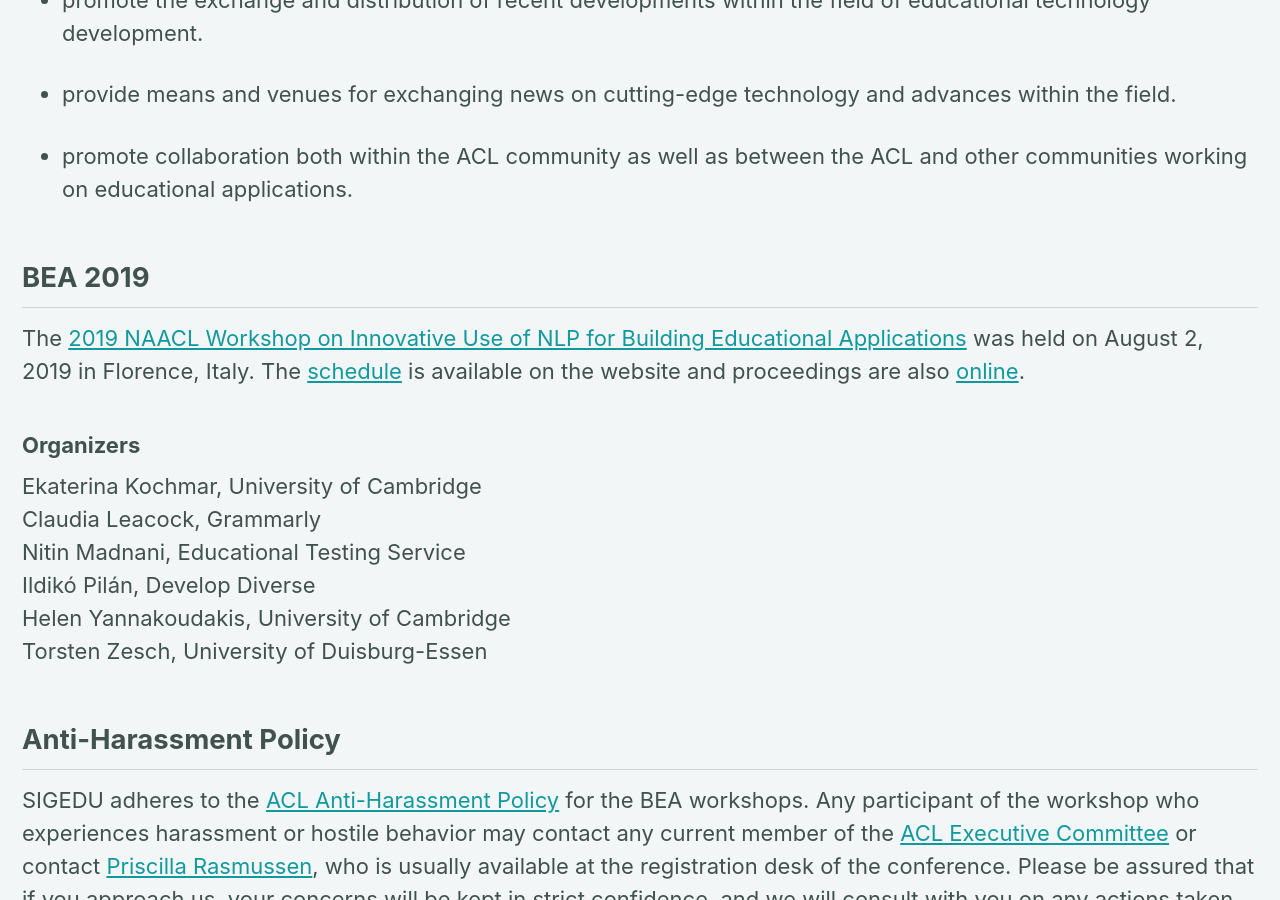
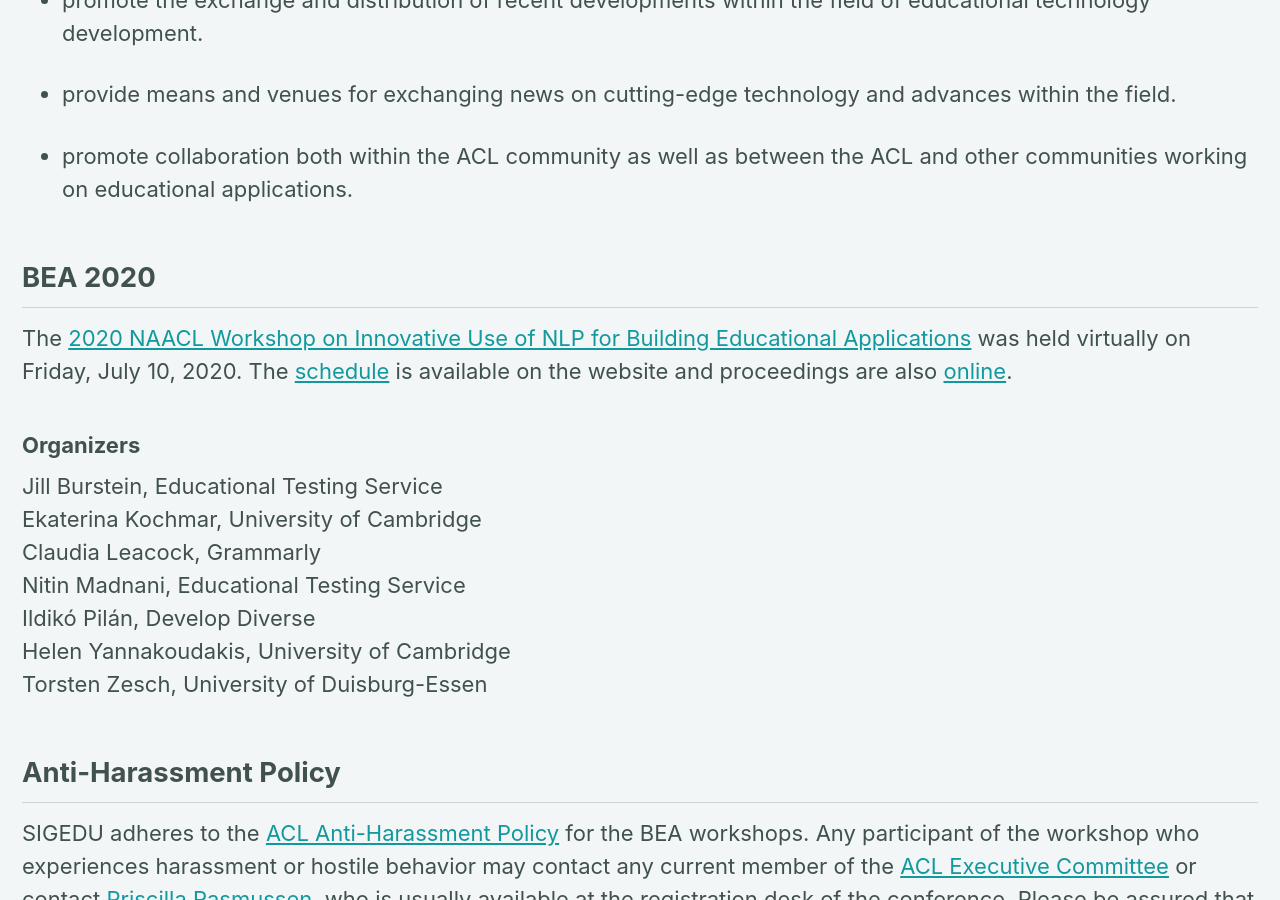
Before and after one commit to sigedu-org/website, a Jekyll site: the page built from _pages/home.md, in a window 1280 px wide and 900 px high, scrolled down 1507 px. Built offline with Jekyll 4.4.1, drawn with Linux system fonts in a browser that asks for light colours; cached includes are drawn as plain includes; nearby versions of some CDN libraries.

Commit message:
Update home page.

```diff
--- a/_pages/home.md
+++ b/_pages/home.md
@@ -10,10 +10,10 @@ excerpt: "Special Interest Group for Building Educational Applications<br/><br/>
 
 <h2>News</h2>
 
-**July 15, 2020**. Thanks everyone for a great virtual BEA workshop! Slides for the workshop presentations are now linked from the [schedule](/bea/current#schedule). If you don't see your slides yet, make sure you [email](mailto:bea.nlp.workshop@gmail.com) them to us.
+**July 15, 2020**. Thanks everyone for a great virtual BEA workshop! Slides for the workshop presentations are now linked from the [schedule](/bea/2020#schedule). If you don't see your slides yet, make sure you [email](mailto:bea.nlp.workshop@gmail.com) them to us.
 {: .notice--info}
 
-**July 9, 2020**.  We have posted some [useful notes](/bea/current#attending-virtually) for the new virtual workshop format. Note that this is the first ever virtual BEA, so please bear with us if things don't work as expected!
+**July 9, 2020**.  We have posted some [useful notes](/bea/2020#attending-virtually) for the new virtual workshop format. Note that this is the first ever virtual BEA, so please bear with us if things don't work as expected!
 {: .notice}
 
 <div class="text-center">
@@ -38,11 +38,12 @@ SIGEDU was founded in 2017 and is ACL's newest SIG. SIGEDU has the following goa
 
 - promote collaboration both within the ACL community as well as between the ACL and other communities working on educational applications.
 
-<h2>BEA 2019</h2>
+<h2>BEA 2020</h2>
 
-The [2019 NAACL Workshop on Innovative Use of NLP for Building Educational Applications](/bea/current) was held on August 2, 2019 in Florence, Italy. The [schedule](/bea/current#schedule) is available on the website and proceedings are also [online](https://www.aclweb.org/anthology/volumes/W19-44/).
+The [2020 NAACL Workshop on Innovative Use of NLP for Building Educational Applications](/bea/2020) was held virtually on Friday, July 10, 2020. The [schedule](/bea/2020#schedule) is available on the website and proceedings are also [online](https://www.aclweb.org/anthology/events/ws-2020/#2020bea-1).
 
 <h3>Organizers</h3>
+Jill Burstein, Educational Testing Service<br/>
 Ekaterina Kochmar, University of Cambridge<br/>
 Claudia Leacock, Grammarly<br/>
 Nitin Madnani, Educational Testing Service<br/>
```
